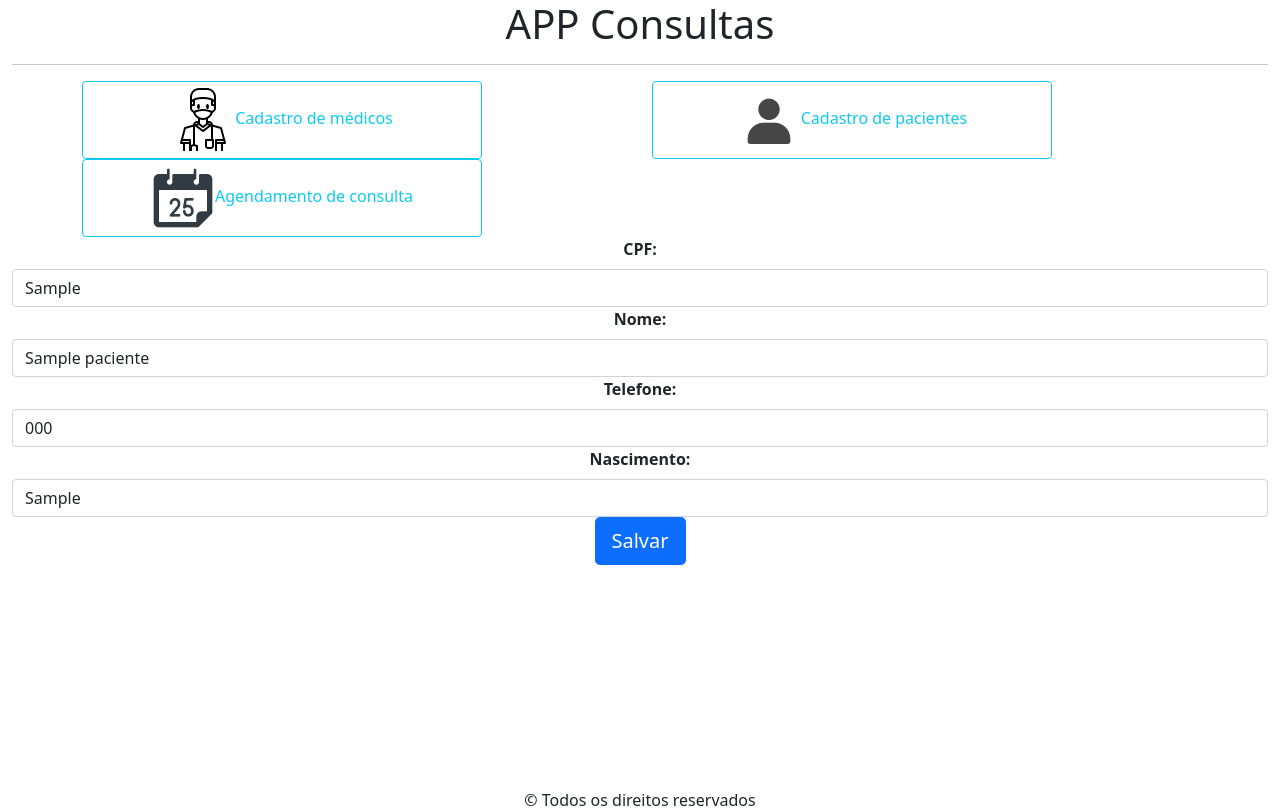
After one commit to FelipeProdossimo/app-consultas, a PHP site: page /pacientes/pacientes-formulario-alterar.php?id=1 in a window 1280 px wide. The commit adds this page. Run offline with PHP 8.4, Linux system fonts and the light colour scheme; tables that the repository leaves empty or names only in its code hold one stand-in row (values such as "Sample post").

Commit message:
Formulário de clientes, excluindo, alterando e listando.

```diff
--- a/include/cabecalho.php
+++ b/include/cabecalho.php
@@ -23,7 +23,7 @@
                     <a href="../medicos/medicos-listar.php" class="btn btn-outline-info" style="width: 400px;"><img src="../img/medico.png" >Cadastro de médicos</a>
                 </div>
                 <div class="col">
-                    <a href="#" class="btn btn-outline-info" style="width: 400px;"><img src="../img/paciente.png">Cadastro de pacientes</a>
+                    <a href="../pacientes/pacientes-listar.php" class="btn btn-outline-info" style="width: 400px;"><img src="../img/paciente.png">Cadastro de pacientes</a>
                 </div>
                 <div class="col">
                     <a href="#" class="btn btn-outline-info" style="width: 400px;"><img src="../img/calendario.png">Agendamento de consulta</a>
--- a/medicos/medicos-formulario-inserir.php
+++ b/medicos/medicos-formulario-inserir.php
@@ -19,7 +19,7 @@
                 </select>
             </b>
             <b>
-                <button type="subtmit" class="btn btn-primary btn-lg">Salvar</button>
+                <button type="submit" class="btn btn-primary btn-lg">Salvar</button>
             </b>
         </form>
     </div>
--- a/medicos/medicos-listar.php
+++ b/medicos/medicos-listar.php
@@ -2,7 +2,8 @@
 <h4 class="text-center fw-bold">Listagem de médicos</h4>
 <hr>
 <p>
-<a href="../medicos/medicos-formulario-inserir.php" class="btn btn-outline-danger mx-auto" style="width: 200px;">Novo Médico</a></button>
+<a href="../medicos/medicos-formulario-inserir.php" class="btn btn-outline-danger mx-auto"
+style="width: 200px;">Novo Médico</a></button>
 </p>
 
 <?php
--- /dev/null
+++ b/pacientes/pacientes-formulario-alterar.php
@@ -0,0 +1,51 @@
+<?php
+include "../include/cabecalho.php";
+
+$id_paciente = $_GET['id'];
+
+include "../include/conexao.php";
+$sqlBusca = "SELECT * FROM tb_pacientes WHERE id={$id_paciente};";
+
+$listaDePacientes = mysqli_query($conexao , $sqlBusca);
+
+$cpf = $nome = $telefone = $nascimento = "";
+
+while($paciente = mysqli_fetch_assoc($listaDePacientes)){
+    $cpf = $paciente['cpf'];
+    $nome = $paciente['nome'];
+    $telefone = $paciente['telefone'];
+    $nascimento = $paciente['nascimento'];
+}
+?>
+
+
+    <div class="mb-3">
+        <form class=text-center name="formulario-inserir-pacientes" action="pacientes-alterar.php" method="post">
+
+            <input name="id_paciente" type="hidden" value="<?php echo $id_paciente;?>">
+            <b>
+                <label class="form-label">CPF:</label>
+                <input name="cpf" class="form-control"
+                value="<?php echo $cpf; ?>">
+            </b>
+            <b>
+                <label class="form-label">Nome:</label>
+                <input name="nome" class="form-control"
+                value="<?php echo $nome;?>">
+            </b>
+            <b>
+                <label class="form-label">Telefone:</label>
+                <input name="telefone" class="form-control"
+                value="<?php echo $telefone;?>">
+            </b>
+            <b>
+                <label class="form-label">Nascimento:</label>
+                <input name="nascimento" class="form-control"
+                value="<?php echo $nascimento; ?>">
+            </b>
+            <b>
+                <button type="submit" class="btn btn-primary btn-lg">Salvar</button>
+            </b>
+        </form>
+    </div>
+<?php include "../include/rodape.php"; ?>
```
Also changed, not shown: medicos/medicos-formulario-alterar.php (+7 -4 lines), pacientes/pacientes-alterar.php (added, +26 -0 lines), pacientes/pacientes-excluir.php (added, +18 -0 lines), pacientes/pacientes-formulario-inserir.php (added, +25 -0 lines), pacientes/pacientes-inserir.php (added, +20 -0 lines), pacientes/pacientes-listar.php (added, +41 -0 lines), README.md.
